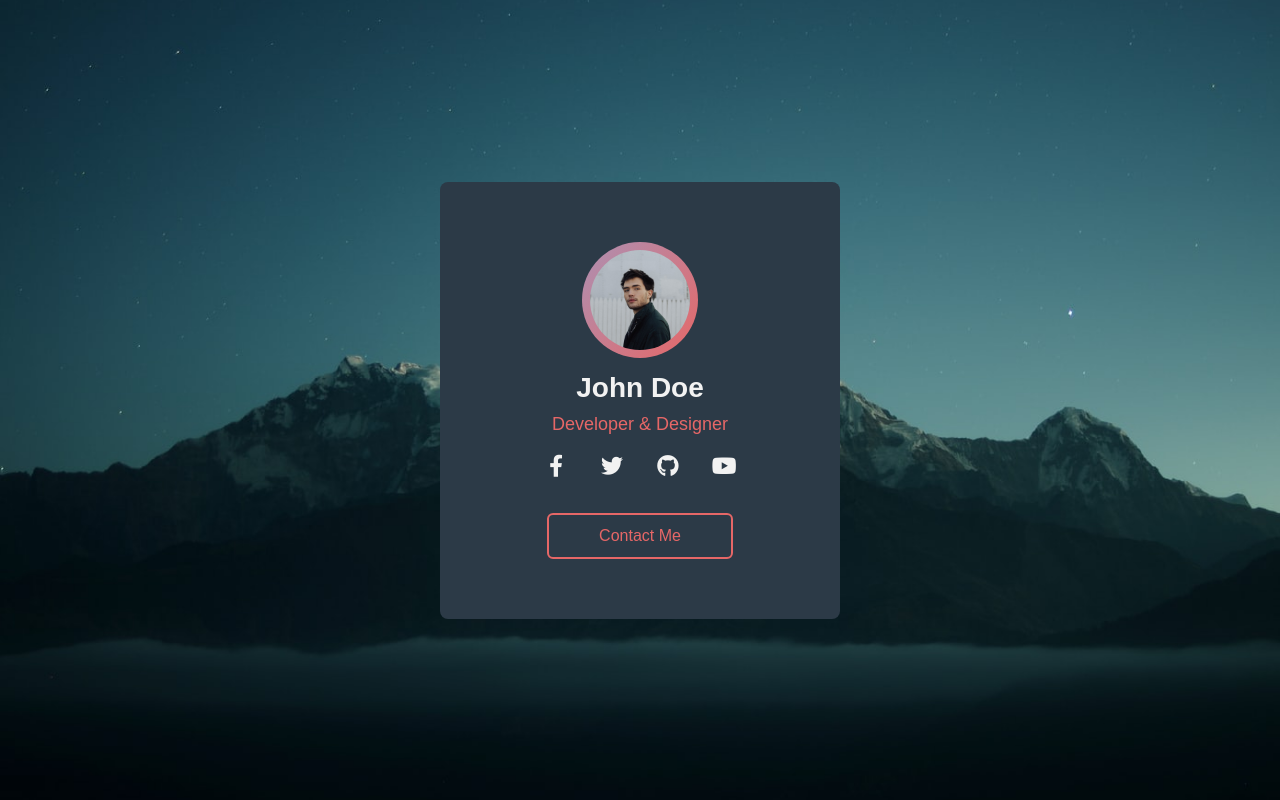
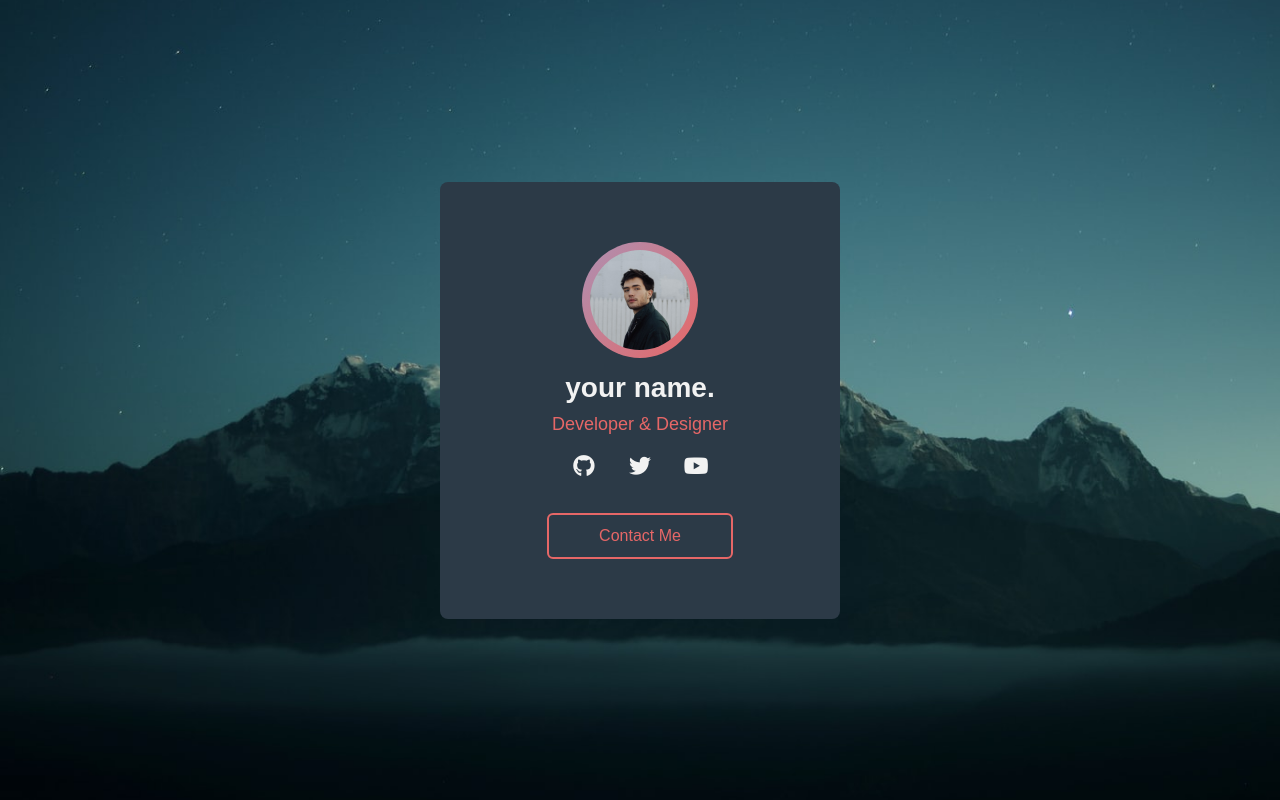
Before and after one commit to discordlimit/profile-card, a plain HTML site: page index.html in a window 1280 px wide. Drawn offline with Linux system fonts and the light colour scheme.

Commit message:
Update index.html

```diff
--- a/index.html
+++ b/index.html
@@ -13,12 +13,11 @@
       <div class="pic">
         <img src="pic.png" alt="">
       </div>
-      <div class="name">John Doe</div>
+      <div class="name">your name.</div>
       <div class="desc">Developer & Designer</div>
       <div class="sm">
-        <a href="#" class="fab fa-facebook-f"></a>
+        <a href="#" class="fab fa-github"></a>
         <a href="#" class="fab fa-twitter"></a>
-        <a href="#" class="fab fa-github"></a>
         <a href="#" class="fab fa-youtube"></a>
       </div>
       <a href="#" class="contact-btn">Contact Me</a>
```
